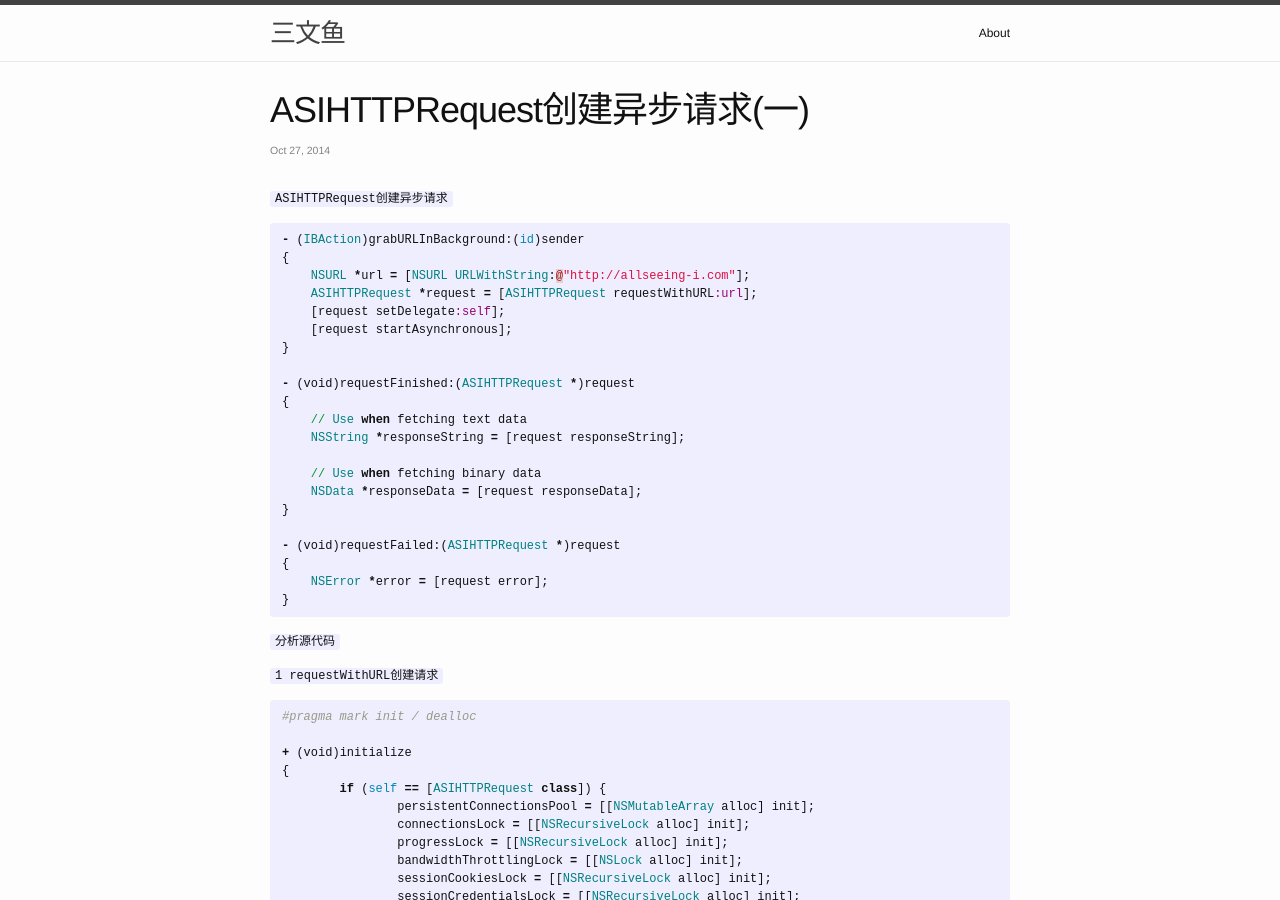
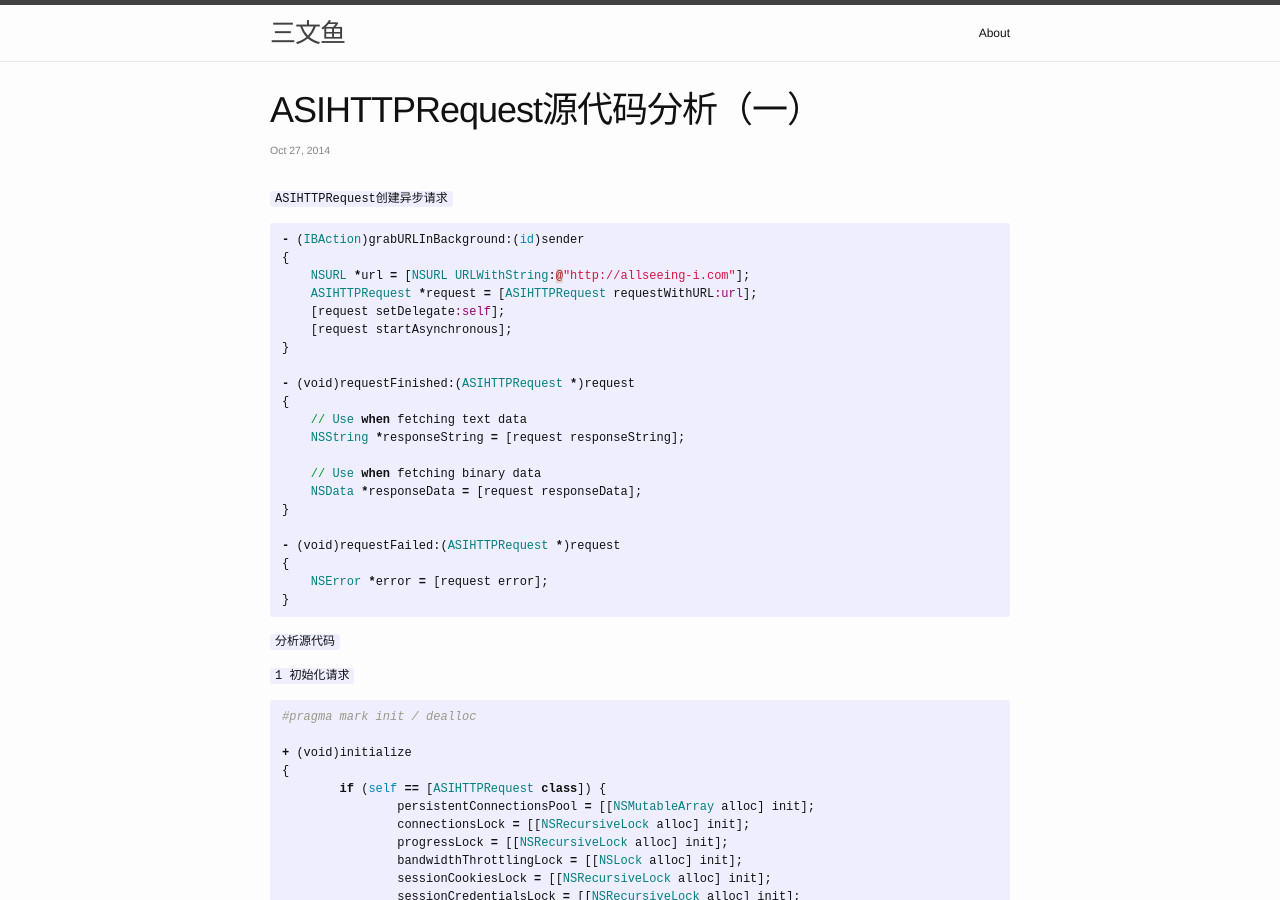
Before and after one commit to binkwang/hanmbink.github.io, a Jekyll site: the page built from _posts/2014-10-27-ASIHTTPRequest源代码分析（一）.markdown, in a window 1280 px wide and 900 px high. Built offline with Jekyll 4.4.1, drawn with Linux system fonts in a browser that asks for light colours.

Commit message:
Update and rename 2014-10-27-ASIHTTPRequest请求执行过程.markdown to 2014-10-27-ASIHTTPRequest源代码分析（一）.markdown

```diff
--- a/_posts/2014-10-27-ASIHTTPRequest请求执行过程.markdown
+++ b/_posts/2014-10-27-ASIHTTPRequest源代码分析（一）.markdown
@@ -1,6 +1,6 @@
 ---
 layout: post
-title:  "ASIHTTPRequest创建异步请求(一)"
+title:  "ASIHTTPRequest源代码分析（一）"
 date:   2014-10-27 17:00:00
 categories: [技术,ios]
 ---
@@ -34,7 +34,7 @@ categories: [技术,ios]
 
 `分析源代码`
 
-`1 requestWithURL创建请求`
+`1 初始化请求`
 
 {% highlight ruby %}
 #pragma mark init / dealloc
```
